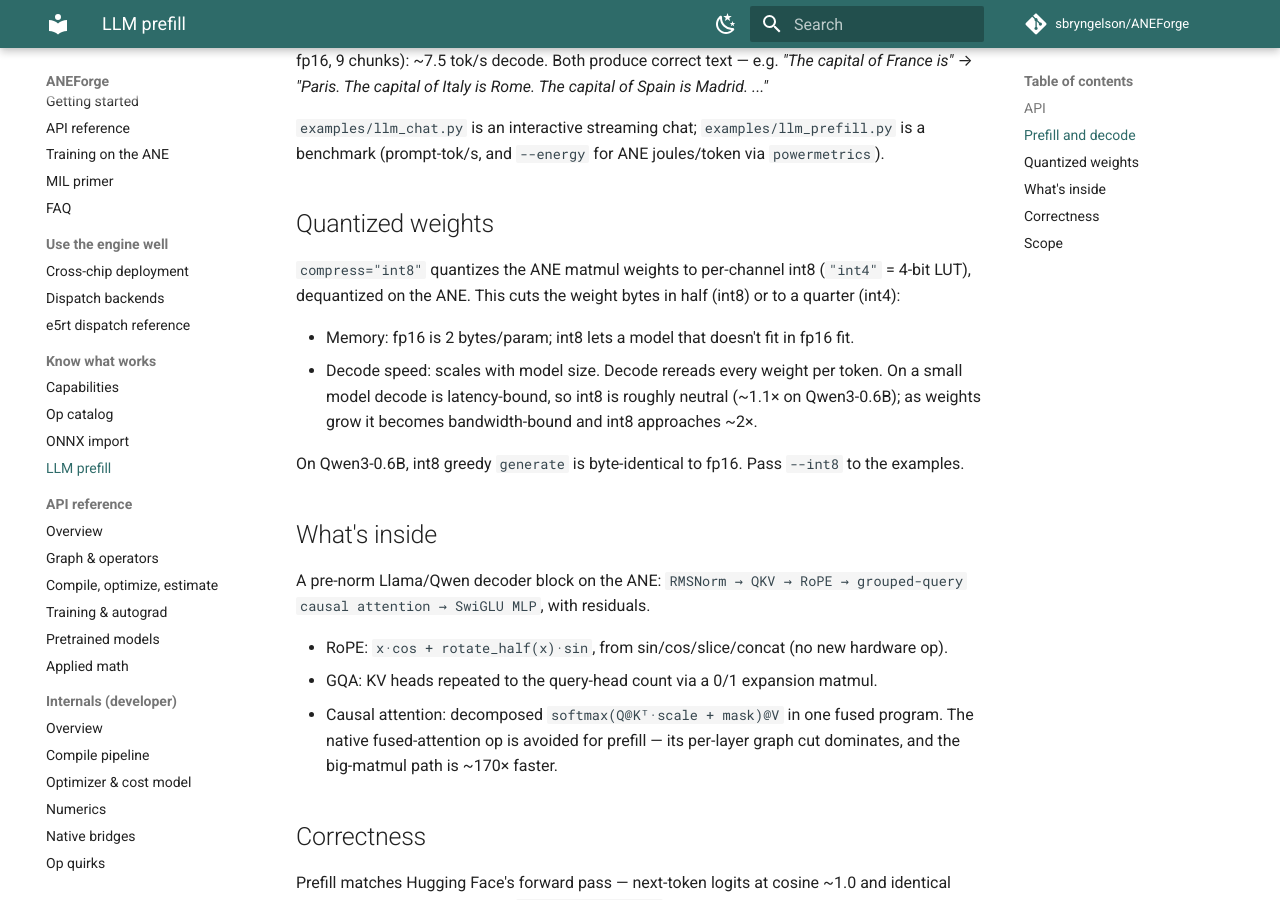
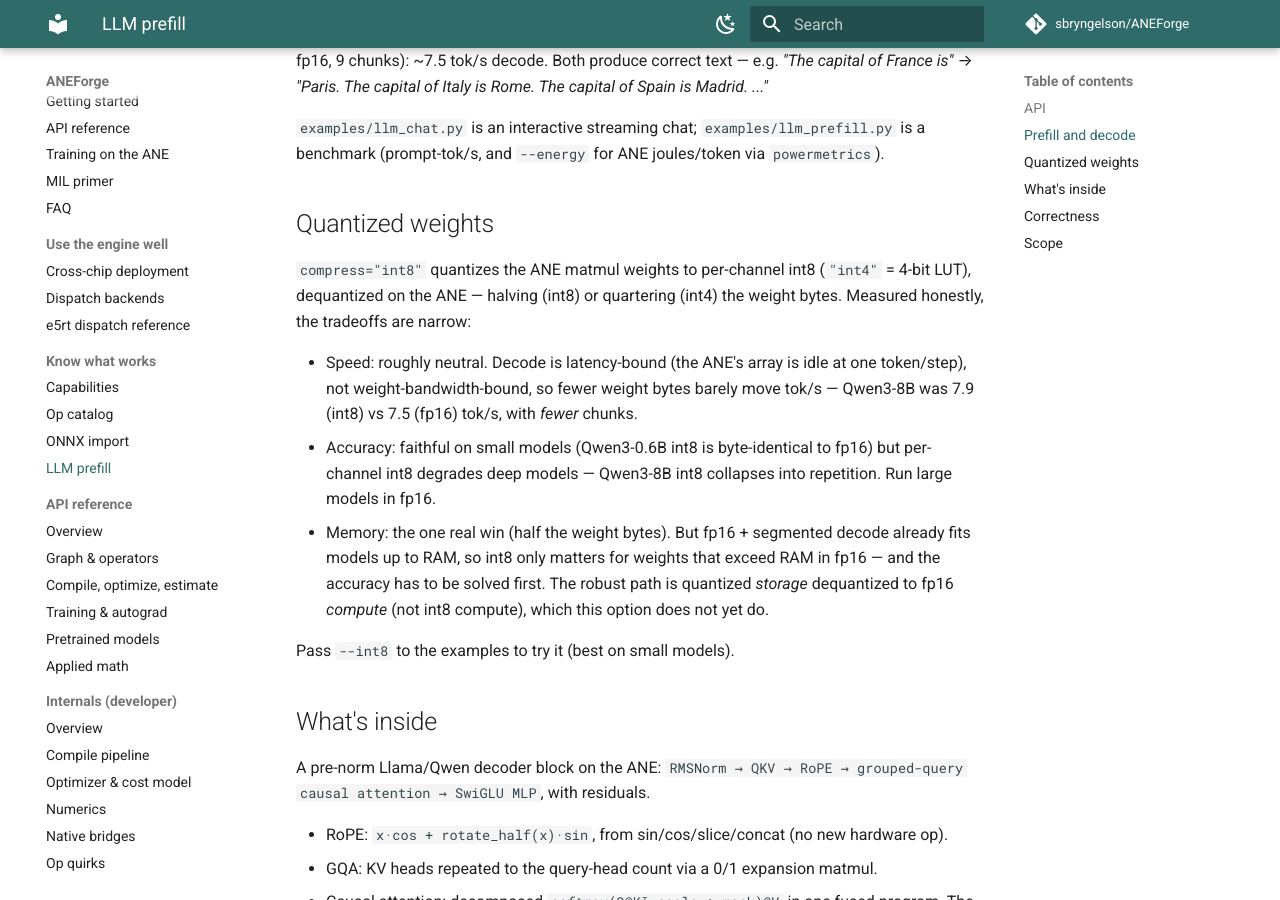
Before and after one commit to sbryngelson/ANEForge, an MkDocs documentation site: the page built from docs/llm.md, in a window 1280 px wide and 900 px high, scrolled down 1004 px. Built offline with MkDocs 1.6.1 and Material for MkDocs 9.7.7, drawn with Linux system fonts in a browser that asks for light colours; comment, search, counter and statistics services are not loaded.

Commit message:
docs(llm): correct int8 claims — neutral speed, breaks deep models
Measured: int8 gives no decode speedup (8B 7.9 vs 7.5 tok/s — decode is
latency-bound, not bandwidth-bound) and per-channel int8 collapses the 8B into
repetition (faithful only on small models like 0.6B). Drop the false '~2x as
weights grow' claim; state the real picture (memory-only win, fp16 for large
models, quantized-storage->fp16-compute is the robust path).

```diff
--- a/docs/llm.md
+++ b/docs/llm.md
@@ -44,14 +44,20 @@ On Qwen3-0.6B: ~8,600 prompt-tok/s prefill, ~75 tok/s decode. On Qwen3-8B (36 la
 ## Quantized weights
 
 `compress="int8"` quantizes the ANE matmul weights to per-channel int8 (`"int4"` = 4-bit LUT),
-dequantized on the ANE. This cuts the weight bytes in half (int8) or to a quarter (int4):
+dequantized on the ANE — halving (int8) or quartering (int4) the weight bytes. Measured honestly,
+the tradeoffs are narrow:
 
-- Memory: fp16 is 2 bytes/param; int8 lets a model that doesn't fit in fp16 fit.
-- Decode speed: scales with model size. Decode rereads every weight per token. On a small model
-  decode is latency-bound, so int8 is roughly neutral (~1.1× on Qwen3-0.6B); as weights grow it
-  becomes bandwidth-bound and int8 approaches ~2×.
+- Speed: roughly neutral. Decode is latency-bound (the ANE's array is idle at one token/step), not
+  weight-bandwidth-bound, so fewer weight bytes barely move tok/s — Qwen3-8B was 7.9 (int8) vs 7.5
+  (fp16) tok/s, with *fewer* chunks.
+- Accuracy: faithful on small models (Qwen3-0.6B int8 is byte-identical to fp16) but per-channel
+  int8 degrades deep models — Qwen3-8B int8 collapses into repetition. Run large models in fp16.
+- Memory: the one real win (half the weight bytes). But fp16 + segmented decode already fits models
+  up to RAM, so int8 only matters for weights that exceed RAM in fp16 — and the accuracy has to be
+  solved first. The robust path is quantized *storage* dequantized to fp16 *compute* (not int8
+  compute), which this option does not yet do.
 
-On Qwen3-0.6B, int8 greedy `generate` is byte-identical to fp16. Pass `--int8` to the examples.
+Pass `--int8` to the examples to try it (best on small models).
 
 ## What's inside
 
```
